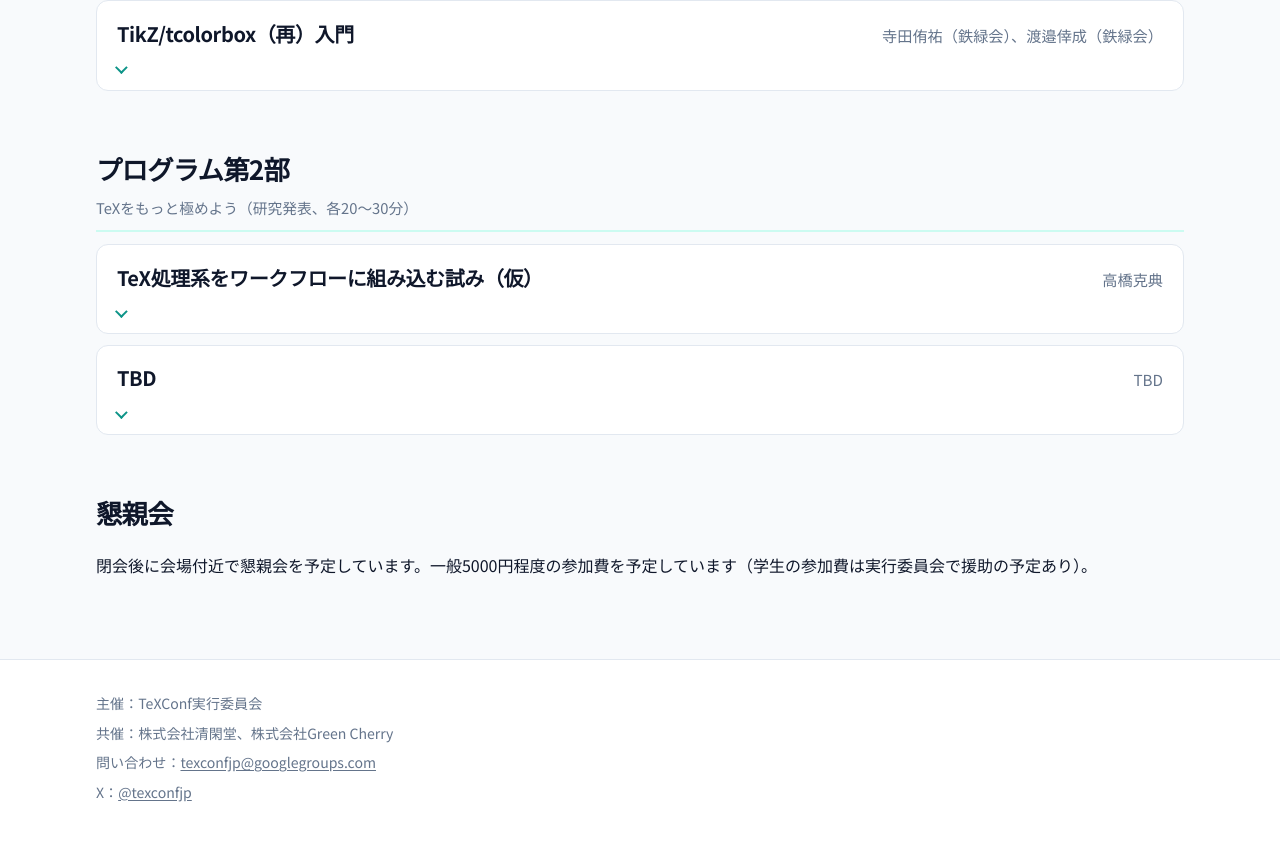
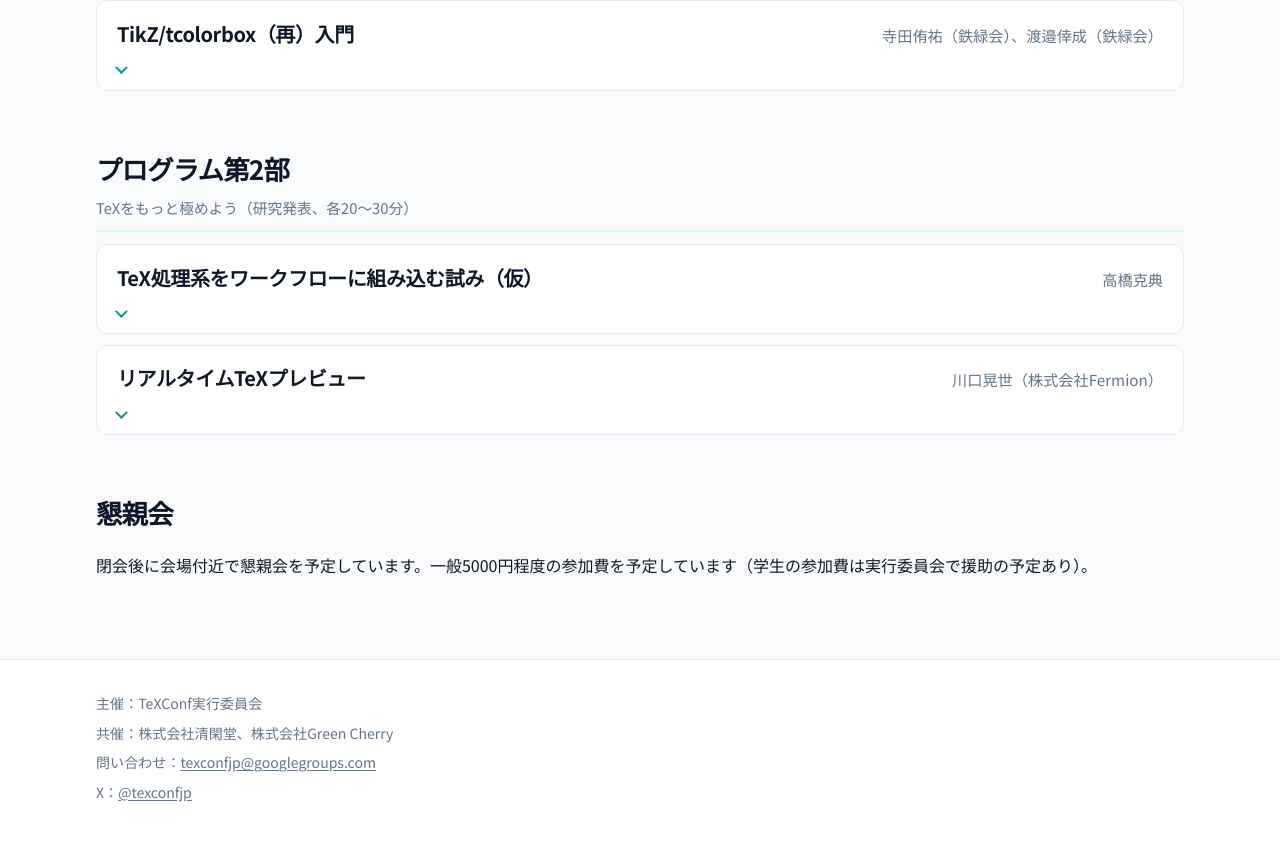
Before and after one commit to texconf/2026, a website: page index.html in a window 1280 px wide. Shown: the part 1019-1860 px from the top of the page. Drawn offline with Linux system fonts and the light colour scheme.

Commit message:
GitHub Actions でビルド検証と Pages デプロイを追加する
talk-05 の内容を index.html に反映する。

Co-authored-by: Cursor <cursoragent@cursor.com>

```diff
--- a/index.html
+++ b/index.html
@@ -129,8 +129,8 @@
             <!-- talk: talk-05 -->
             <details class="talk">
               <summary class="talk-summary">
-                <span class="talk-title">TBD</span>
-                <span class="talk-speaker">TBD</span>
+                <span class="talk-title">リアルタイムTeXプレビュー</span>
+                <span class="talk-speaker">川口晃世（株式会社Fermion）</span>
               </summary>
               <div class="talk-abstract">
                 <p>講演概要は後日掲載します。</p>
--- a/package.json
+++ b/package.json
@@ -4,7 +4,8 @@
   "type": "module",
   "scripts": {
     "build": "tsx build.ts",
-    "build:hub": "tsx build.ts --hub"
+    "build:hub": "tsx build.ts --hub",
+    "check": "npm run build && git diff --exit-code index.html"
   },
   "devDependencies": {
     "@types/node": "^22.13.10",
```
Also changed, not shown: .github/workflows/ci.yml (added), .github/workflows/pages.yml (added), .github/workflows/sync-hub.yml (added), README.md.
